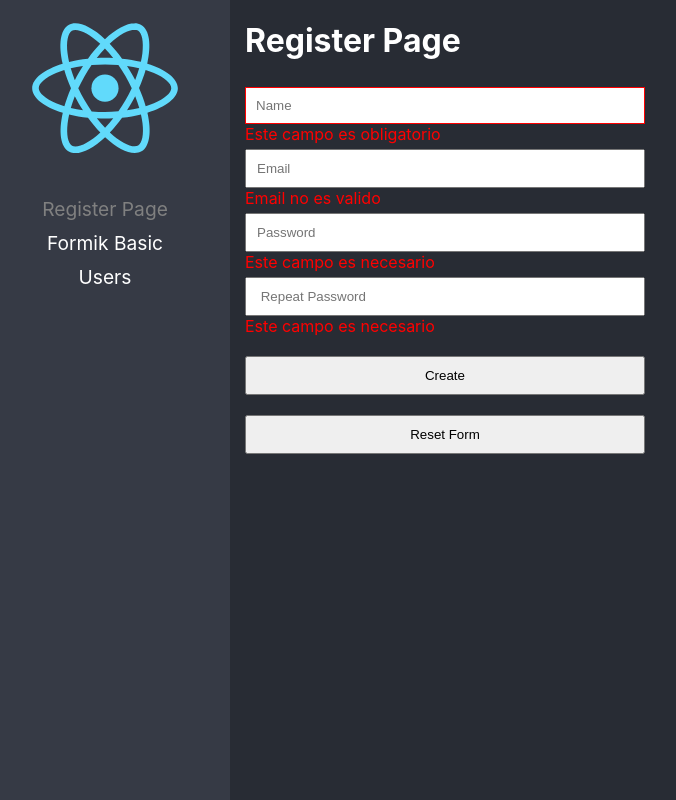
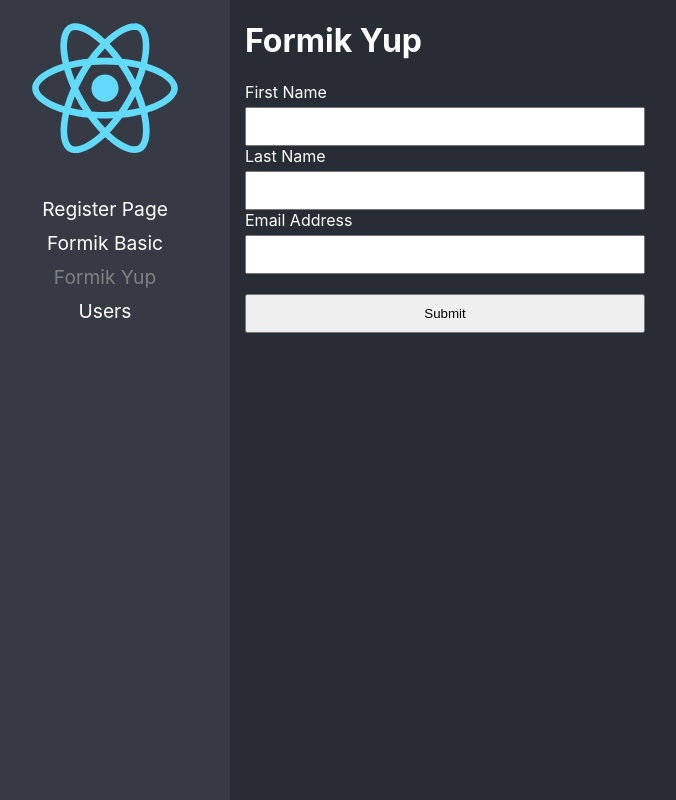
Before and after one commit to Mariacabriles29/react-adv, a React (Create React App) app: page /formik-yup in a window 1280 px wide. Before the commit this address led to /register. Shown: the whole page, without its empty margins (20-696 px from the left). Built offline with nearby package versions, Linux system fonts and the light colour scheme.

Commit message:
feat: :art: validacion de un formulario con Fomik yup

```diff
--- a/package.json
+++ b/package.json
@@ -16,7 +16,8 @@
     "react-router-dom": "^6.14.1",
     "react-scripts": "5.0.1",
     "typescript": "^4.9.5",
-    "web-vitals": "^2.1.4"
+    "web-vitals": "^2.1.4",
+    "yup": "^1.2.0"
   },
   "scripts": {
     "start": "react-scripts start",
--- /dev/null
+++ b/src/03-forms/pages/FormikYupPage.tsx
@@ -0,0 +1,75 @@
+import { useFormik } from "formik";
+import * as Yup from "yup";
+import "../styles/styles.css";
+
+interface FormValues {
+  firstName: "";
+  lastName: "";
+  email: "";
+}
+
+export const FormikYupPage = () => {
+  const { handleChange, values, handleSubmit, errors, touched, handleBlur } =
+    useFormik({
+      initialValues: {
+        firstName: "",
+        lastName: "",
+        email: "",
+      },
+      onSubmit: (values) => {
+        console.log(values);
+      },
+      validationSchema: Yup.object({
+        firstName: Yup.string()
+          .max(15, "Debe tener un maximo de 15 caracteres o menos")
+          .required("Requerido"),
+        lastName: Yup.string()
+          .max(10, "Debe tener un maximo de 10 caracteres o menos")
+          .required("Requerido"),
+        email: Yup.string()
+          .email("Correo Electronico invalido")
+          .required("Requerido"),
+      }),
+    });
+
+  return (
+    <div>
+      <h1>Formik Yup</h1>
+      <form noValidate onSubmit={handleSubmit}>
+        <label htmlFor="firstName">First Name</label>
+        <input
+          type="text"
+          name="firstName"
+          onBlur={handleBlur}
+          onChange={handleChange}
+          value={values.firstName}
+        />
+        {touched.firstName && errors.firstName && (
+          <span>{errors.firstName}</span>
+        )}
+
+        <label htmlFor="lastName">Last Name</label>
+        <input
+          type="text"
+          name="lastName"
+          onBlur={handleBlur}
+          onChange={handleChange}
+          value={values.lastName}
+        />
+        {touched.lastName && errors.lastName && <span>{errors.lastName}</span>}
+
+        <label htmlFor="email">Email Address</label>
+        <input
+          type="email"
+          name="email"
+          onBlur={handleBlur}
+          onChange={handleChange}
+          value={values.email}
+        />
+        {touched.email && errors.email && <span>{errors.email}</span>}
+
+        <button type="submit">Submit</button>
+      </form>
+    </div>
+  );
+};
--- a/src/routes/Navigation.tsx
+++ b/src/routes/Navigation.tsx
@@ -11,6 +11,7 @@ import logo from "../logo.svg";
 import { Users } from "../01-lazyload/pages";
 import { RegisterPage } from "../03-forms/pages/RegisterPage";
 import { FormikBasicPage } from "../03-forms/pages/FormikBasicPage";
+import { FormikYupPage } from "../03-forms/pages/FormikYupPage";
 
 export const Navigation = () => {
   return (
@@ -38,6 +39,14 @@ export const Navigation = () => {
               </li>
               <li>
                 <NavLink
+                  to="/formik-yup"
+                  className={({ isActive }) => (isActive ? "nav-active" : "")}
+                >
+                  Formik Yup
+                </NavLink>
+              </li>
+              <li>
+                <NavLink
                   to="/users"
                   className={({ isActive }) => (isActive ? "nav-active" : "")}
                 >
@@ -49,6 +58,7 @@ export const Navigation = () => {
           <Routes>
             <Route path="register" element={<RegisterPage />} />
             <Route path="formik-basic" element={<FormikBasicPage />} />
+            <Route path="formik-yup" element={<FormikYupPage />} />
             <Route path="users" element={<Users />} />
 
             <Route path="/*" element={<Navigate to="/register" replace />} />
```
Also changed, not shown: 1 other file (tests, documents, lock files or other folders).
